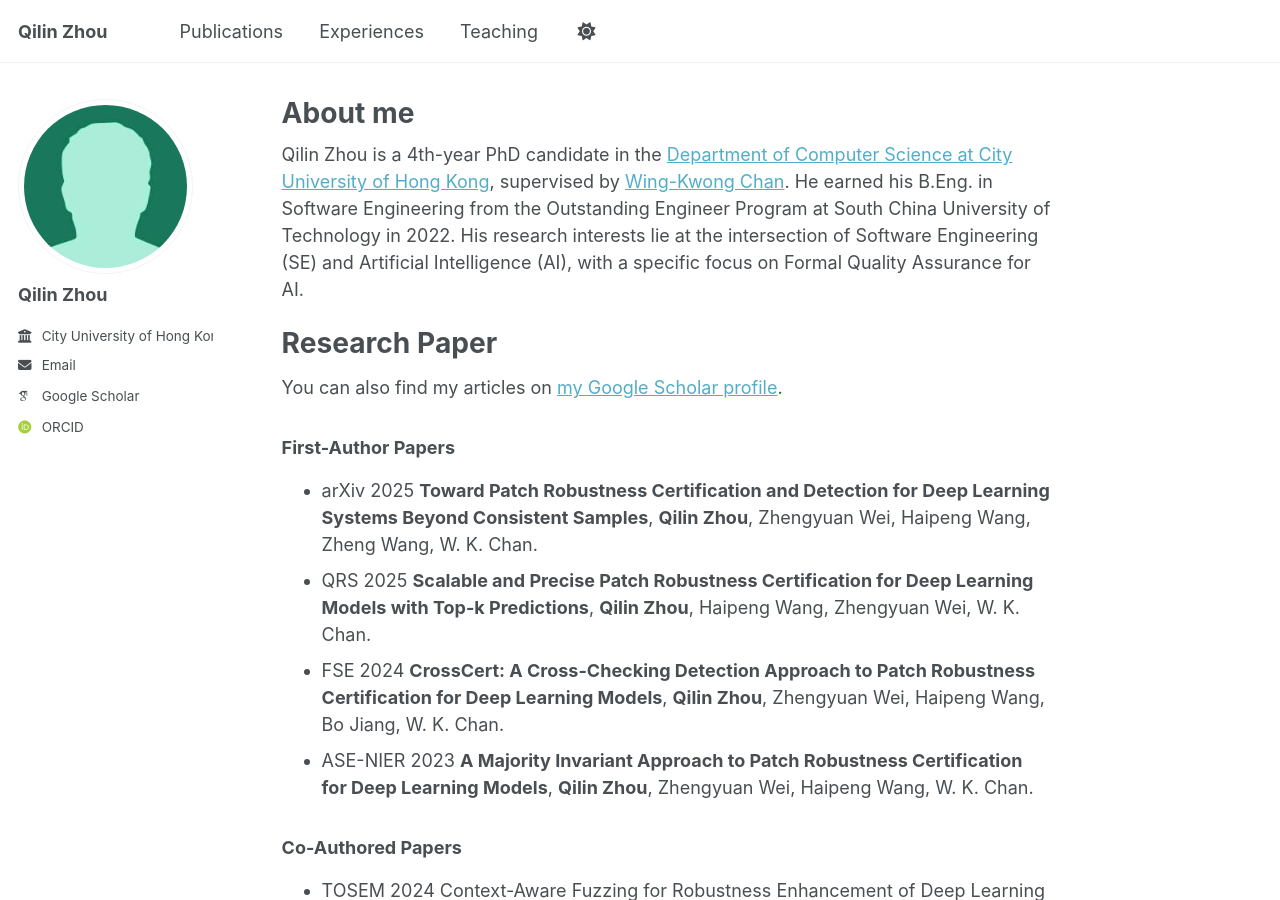
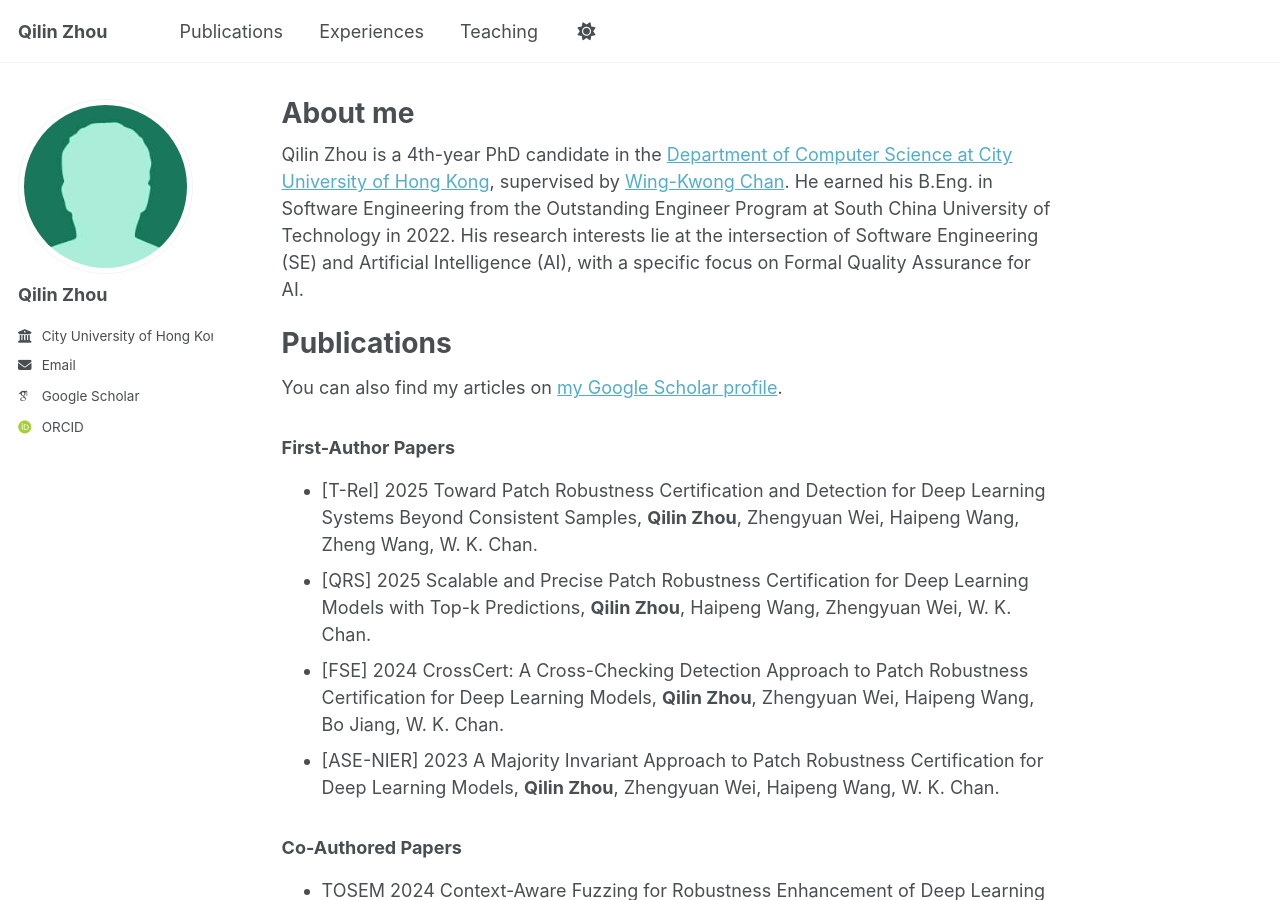
Before and after one commit to qilin-zhou/qilin-zhou.github.io, a Jekyll site: the page built from _pages/about.md, in a window 1280 px wide and 900 px high. Built offline with Jekyll 4.4.1, drawn with Linux system fonts in a browser that asks for light colours; some web fonts are replaced; a script bundle is joined from its source files by our own code; library files that are not in the unit come from our copies; some of the changed text lies outside the part shown.

Commit message:
Update about.md

```diff
--- a/_pages/about.md
+++ b/_pages/about.md
@@ -9,22 +9,21 @@ redirect_from:
 Qilin Zhou is a 4th-year PhD candidate in the [Department of Computer Science at City University of Hong Kong](https://www.cs.cityu.edu.hk/), supervised by [Wing-Kwong Chan](https://www.cs.cityu.edu.hk/~wkchan/). He earned his B.Eng. in Software Engineering from the Outstanding Engineer Program at South China University of Technology in 2022. His research interests lie at the intersection of Software Engineering (SE) and Artificial Intelligence (AI), with a specific focus on Formal Quality Assurance for AI.
 
 
-Research Paper
+Publications
 ======
   <div class="wordwrap">You can also find my articles on <a href="{{site.author.googlescholar}}">my Google Scholar profile</a>.</div>
 
 ### First-Author Papers
-- arXiv 2025 **Toward Patch Robustness Certification and Detection for Deep Learning Systems Beyond Consistent Samples**, **Qilin Zhou**, Zhengyuan Wei, Haipeng Wang, Zheng Wang, W. K. Chan.
-- QRS 2025 **Scalable and Precise Patch Robustness Certification for Deep Learning Models with Top-k Predictions**, **Qilin Zhou**, Haipeng Wang, Zhengyuan Wei, W. K. Chan.
-- FSE 2024 **CrossCert: A Cross-Checking Detection Approach to Patch Robustness Certification for Deep Learning Models**, **Qilin Zhou**, Zhengyuan Wei, Haipeng Wang, Bo Jiang, W. K. Chan.
-- ASE-NIER 2023 **A Majority Invariant Approach to Patch Robustness Certification for Deep Learning Models**, **Qilin Zhou**, Zhengyuan Wei, Haipeng Wang, W. K. Chan.
+- [T-Rel] 2025 Toward Patch Robustness Certification and Detection for Deep Learning Systems Beyond Consistent Samples, **Qilin Zhou**, Zhengyuan Wei, Haipeng Wang, Zheng Wang, W. K. Chan.
+- [QRS] 2025 Scalable and Precise Patch Robustness Certification for Deep Learning Models with Top-k Predictions, **Qilin Zhou**, Haipeng Wang, Zhengyuan Wei, W. K. Chan.
+- [FSE] 2024 CrossCert: A Cross-Checking Detection Approach to Patch Robustness Certification for Deep Learning Models, **Qilin Zhou**, Zhengyuan Wei, Haipeng Wang, Bo Jiang, W. K. Chan.
+- [ASE-NIER] 2023 A Majority Invariant Approach to Patch Robustness Certification for Deep Learning Models, **Qilin Zhou**, Zhengyuan Wei, Haipeng Wang, W. K. Chan.
 
 ### Co-Authored Papers
 - TOSEM 2024 Context-Aware Fuzzing for Robustness Enhancement of Deep Learning Models, Haipeng Wang, Zhengyuan Wei, **Qilin Zhou**, W. K. Chan.
 - SANER 2024 Delving into parameter-efficient fine-tuning in code change learning: An empirical study, Shuo Liu, Jacky Keung, Zhen Yang, Fang Liu, **Qilin Zhou**, Yuhan Liao.
 - QRS 2023 Aster: Encoding Data Augmentation Relations into Seed Test Suites for Robustness Assessment and Fuzzing of Data-Augmented Deep Learning Models, Haipeng Wang, Zhengyuan Wei, **Qilin Zhou**, Bo Jiang, W. K. Chan.
 - In Submission A3Rank: Augmentation Alignment Analysis for Prioritizing Overconfident Failing Samples for Deep Learning Models, Zhengyuan Wei, Haipeng Wang, **Qilin Zhou**, W. K. Chan.
-
 
 
 Site-wide configuration
```
Also changed, not shown: other parts of _pages/about.md (+0 -8 lines).
